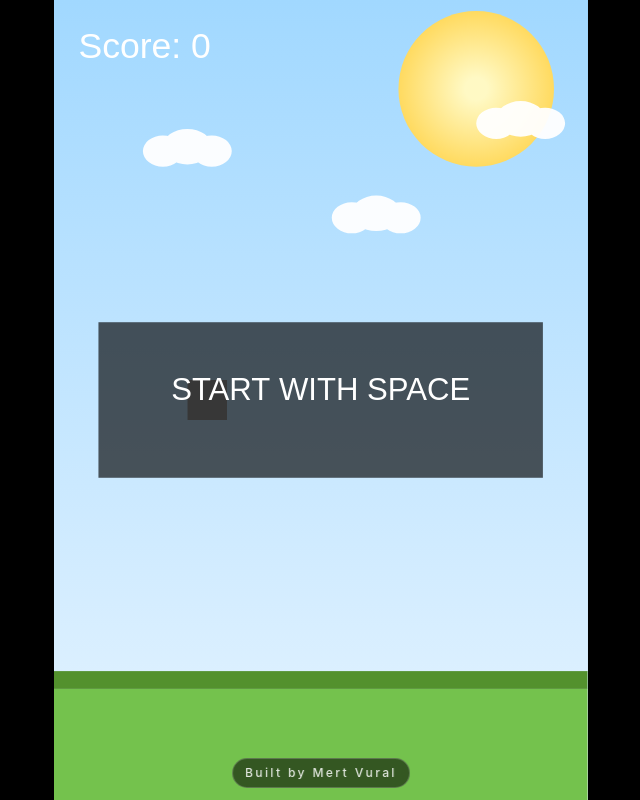
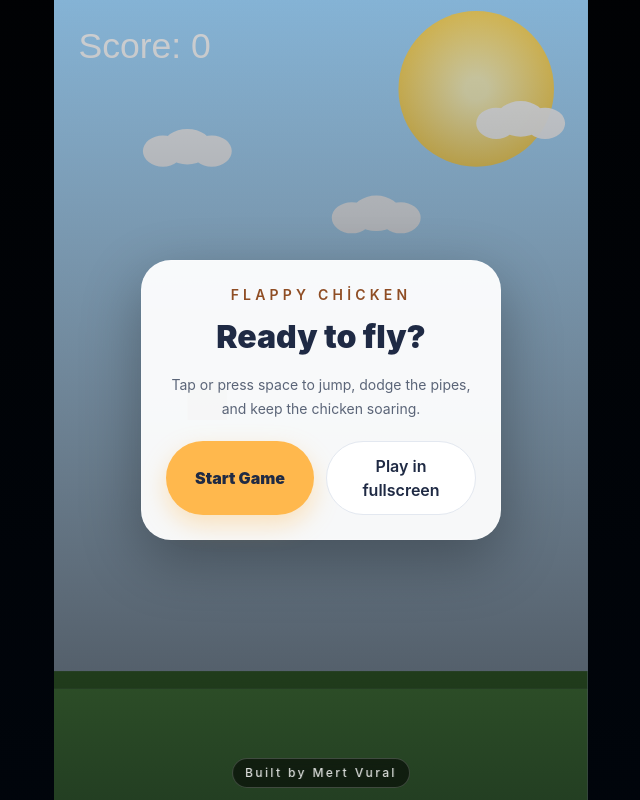
Before and after one commit to mertvural1/flappy-chicken, a React (Vite) app: page / in a window 1280 px wide. Shown: the whole page, without its empty margins (319-959 px from the left). Built offline with nearby package versions, Linux system fonts and the light colour scheme.

Commit message:
feat: start screen added

```diff
--- a/src/components/Game.tsx
+++ b/src/components/Game.tsx
@@ -56,6 +56,7 @@ export default function Game() {
     const chickenImageRef = useRef<HTMLImageElement | null>(null);
     const [score, setScore] = useState(0);
     const [gameState, setGameState] = useState<GameState>("start");
+    const [isFullscreenEnabled, setIsFullscreenEnabled] = useState(false);
     const chicken = useRef({ x: BIRD_START_X, y: BIRD_START_Y, vy: 0 });
     const cloudsRef = useRef(CLOUDS.map((cloud) => ({ ...cloud })));
     const gravity = useRef(GRAVITY);
@@ -74,7 +75,7 @@ export default function Game() {
     })[0];
 
     const overlayText = useMemo(() => {
-        if (gameState === "start") return isTouch ? TOUCH_START_TEXT : START_TEXT;
+        if (gameState === "start") return "";
         if (gameState === "gameover") return isTouch ? TOUCH_GAME_OVER_TEXT : `${GAME_OVER_TEXT} - ${START_TEXT}`;
         return "";
     }, [gameState, isTouch]);
@@ -102,7 +103,9 @@ export default function Game() {
         gravity.current = GRAVITY;
         isAlive.current = true;
         setGameState("running");
+        if (isFullscreenEnabled) {
             enterFullscreen();
+        }
     };
 
     useEffect(() => {
@@ -320,13 +323,19 @@ export default function Game() {
         performJump();
     };
 
+    const handleStartButtonClick = (e: React.MouseEvent<HTMLButtonElement>) => {
+        e.preventDefault();
+        e.stopPropagation();
+        startGame();
+    };
+
     const handleFullscreenButtonClick = (e: React.MouseEvent<HTMLButtonElement>) => {
         e.preventDefault();
         e.stopPropagation();
+        if (gameState !== "running") {
+            setIsFullscreenEnabled((previousValue) => !previousValue);
+        }
         enterFullscreen();
-        if (gameState !== "running") {
-            startGame();
-        }
     };
 
     return (
@@ -338,19 +347,36 @@ export default function Game() {
                 onClick={(e) => e.preventDefault()}
             >
                 <canvas ref={canvasRef} width={CANVAS_WIDTH} height={CANVAS_HEIGHT} className="block h-full w-full" />
-                {isTouch && gameState !== "running" && (
+                {gameState === "start" && (
+                    <div className="absolute inset-0 z-20 flex items-center justify-center bg-[linear-gradient(180deg,rgba(3,10,22,0.18),rgba(1,7,16,0.7))] px-4">
+                        <div className="w-full max-w-[360px] rounded-[30px] border border-white/20 bg-white/95 p-6 text-center shadow-[0_20px_60px_rgba(0,0,0,0.3)]">
+                            <p className="text-sm font-semibold uppercase tracking-[0.3em] text-[#8f4d24]">Flappy Chicken</p>
+                            <h1 className="mt-2 text-[2rem] font-black text-[#1f2a44]">Ready to fly?</h1>
+                            <p className="mt-3 text-sm leading-6 text-[#5b6578]">
+                                Tap or press space to jump, dodge the pipes, and keep the chicken soaring.
+                            </p>
+
+
+                            <div className="mt-5 flex flex-col gap-3 sm:flex-row">
                                 <button
                                     type="button"
-                        className="absolute bottom-6 left-1/2 z-10 -translate-x-1/2 rounded-full border-none bg-[#ffb84d] px-4 py-3 text-[0.98rem] font-bold text-[#1f2a44] shadow-[0_10px_24px_rgba(0,0,0,0.25)] active:scale-[0.98]"
-                        onPointerDown={(e) => {
-                            e.preventDefault();
-                            e.stopPropagation();
-                        }}
+                                    className="flex-1 rounded-full bg-[#ffb84d] px-4 py-3 text-base font-black text-[#1f2a44] shadow-[0_10px_24px_rgba(255,184,77,0.35)] transition-transform active:scale-[0.98]"
+                                    onClick={handleStartButtonClick}
+                                >
+                                    Start Game
+                                </button>
+                                <button
+                                    type="button"
+                                    className="flex-1 rounded-full border border-[#e3e8f0] bg-white px-4 py-3 text-base font-semibold text-[#1f2a44]"
                                     onClick={handleFullscreenButtonClick}
                                 >
                                     {FULLSCREEN_BUTTON_TEXT}
                                 </button>
+                            </div>
+                        </div>
+                    </div>
                 )}
+
                 {gameState === "gameover" && (
                     <div className="pointer-events-none absolute inset-0 z-20 flex items-center justify-center bg-black/40 px-4">
                         <div className="w-full max-w-[320px] rounded-[28px] border border-white/20 bg-white/95 p-5 text-center shadow-2xl">
@@ -364,8 +390,8 @@ export default function Game() {
                         </div>
                     </div>
                 )}
-                {gameState !== "running" && !overlayText && (
-                    <div className="pointer-events-none absolute inset-0 grid place-items-center bg-[linear-gradient(180deg,rgba(4,16,38,0.14),rgba(2,11,24,0.78))] p-[18px] text-center text-[1.05rem] text-[#f4f9ff]">
+                {gameState === "gameover" && (
+                    <div className="pointer-events-none absolute inset-0 grid place-items-center bg-[linear-gradient(180deg,rgba(4,16,38,0.14),rgba(2,11,24,0.78))] p-4 text-center text-[1.05rem] text-[#f4f9ff]">
                         {isTouch ? TOUCH_HINT_TEXT : KEYBOARD_HINT_TEXT}
                     </div>
                 )}
```
Lines whose indentation alone changed are shown as unchanged.
